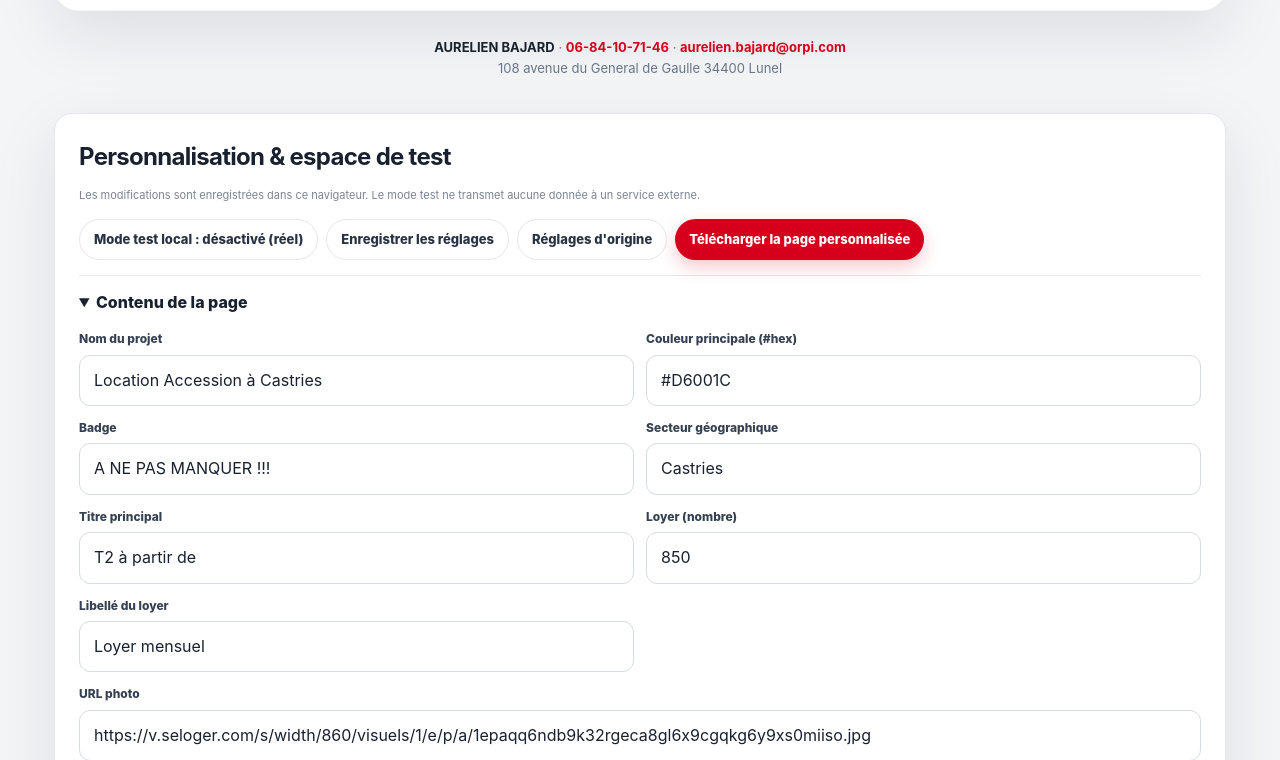
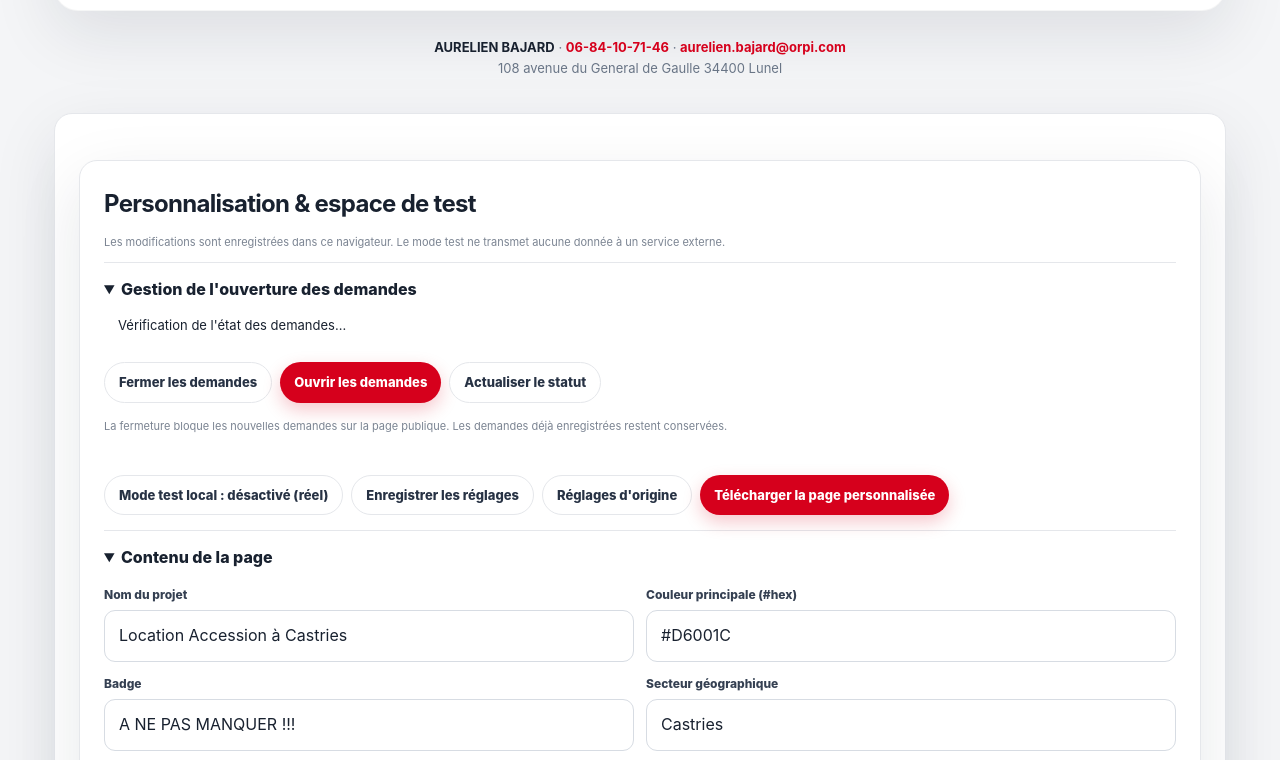
Before and after one commit to BAJAGIM/landing-orpi, a plain HTML site: page index.html in a window 1280 px wide. Shown: the part 1580-2340 px from the top of the page. Drawn offline with Linux system fonts and the light colour scheme.

Commit message:
ajput gestion ouverture demande
Added request management controls and details section in admin panel.

```diff
--- a/index.html
+++ b/index.html
@@ -58,7 +58,21 @@ Appartement T2 avec terrasse et jardin privatif à partir de 172.000€ (station
  </main>
  <footer class="foot"><strong id="advisor">AURELIEN BAJARD</strong> · <a id="phoneLink" href="tel:0684107146">06-84-10-71-46</a> · <a id="emailLink" href="mailto:aurelien.bajard@orpi.com">aurelien.bajard@orpi.com</a><div id="agencyAddress">108 avenue du General de Gaulle 34400 Lunel</div></footer>
  <section class="admin" id="adminPanel">
-  <h2>Personnalisation &amp; espace de test</h2><p class="tiny">Les modifications sont enregistrées dans ce navigateur. Le mode test ne transmet aucune donnée à un service externe.</p>
+
+<section class="admin" id="adminPanel">
+  <h2>Personnalisation &amp; espace de test</h2>
+  <p class="tiny">Les modifications sont enregistrées dans ce navigateur. Le mode test ne transmet aucune donnée à un service externe.</p>
+
+  <details open id="requestControl">
+    <summary>Gestion de l'ouverture des demandes</summary>
+    <p id="requestStatus" class="notice">Vérification de l'état des demandes…</p>
+    <div class="toolbar">
+      <button class="btn secondary small" id="closeRequests" type="button">Fermer les demandes</button>
+      <button class="btn small" id="openRequests" type="button">Ouvrir les demandes</button>
+      <button class="btn secondary small" id="refreshRequests" type="button">Actualiser le statut</button>
+    </div>
+    <p class="tiny">La fermeture bloque les nouvelles demandes sur la page publique. Les demandes déjà enregistrées restent conservées.</p>
+  </details>
   <div class="toolbar"><button class="btn secondary small" id="testMode">Mode test local : désactivé (réel)</button><button class="btn secondary small" id="saveConfig">Enregistrer les réglages</button><button class="btn secondary small" id="resetConfig">Réglages d'origine</button><button class="btn small" id="downloadSite">Télécharger la page personnalisée</button></div>
   <details open=""><summary>Contenu de la page</summary><div class="admin-grid" id="configFields"><div class="field"><label>Nom du projet</label><input id="cfg_project"></div><div class="field"><label>Couleur principale (#hex)</label><input id="cfg_primary"></div><div class="field"><label>Badge</label><input id="cfg_badge"></div><div class="field"><label>Secteur géographique</label><input id="cfg_sector"></div><div class="field"><label>Titre principal</label><input id="cfg_title"></div><div class="field"><label>Loyer (nombre)</label><input id="cfg_rent"></div><div class="field"><label>Libellé du loyer</label><input id="cfg_rentLabel"></div><div class="field wide"><label>URL photo</label><input id="cfg_photo"></div><div class="field wide"><label>Description</label><textarea id="cfg_description" rows="3"></textarea></div><div class="field"><label>Nom conseiller / agence</label><input id="cfg_advisor"></div><div class="field"><label>Téléphone</label><input id="cfg_phone"></div><div class="field"><label>E-mail</label><input id="cfg_email"></div><div class="field"><label>Adresse agence</label><input id="cfg_agencyAddress"></div></div></details>
   <details open=""><summary>Connexion et automatisations</summary><div class="admin-grid">
```
